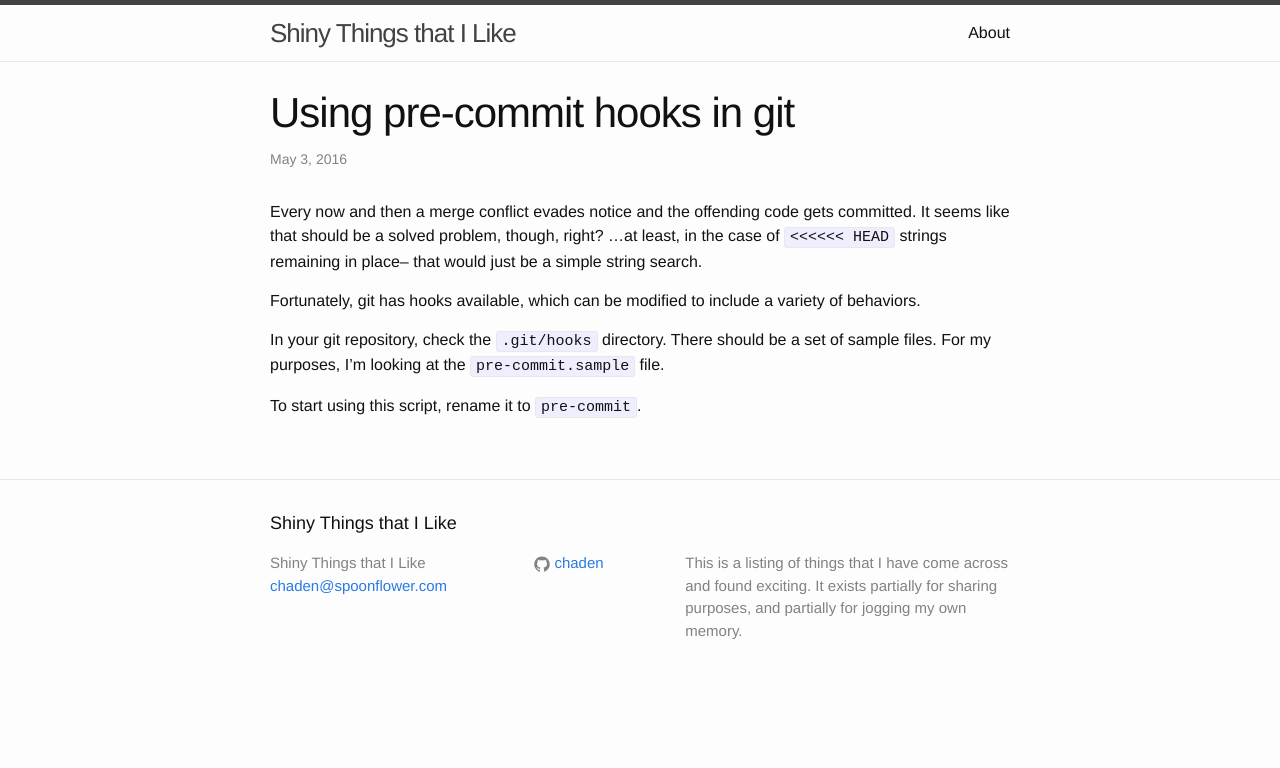
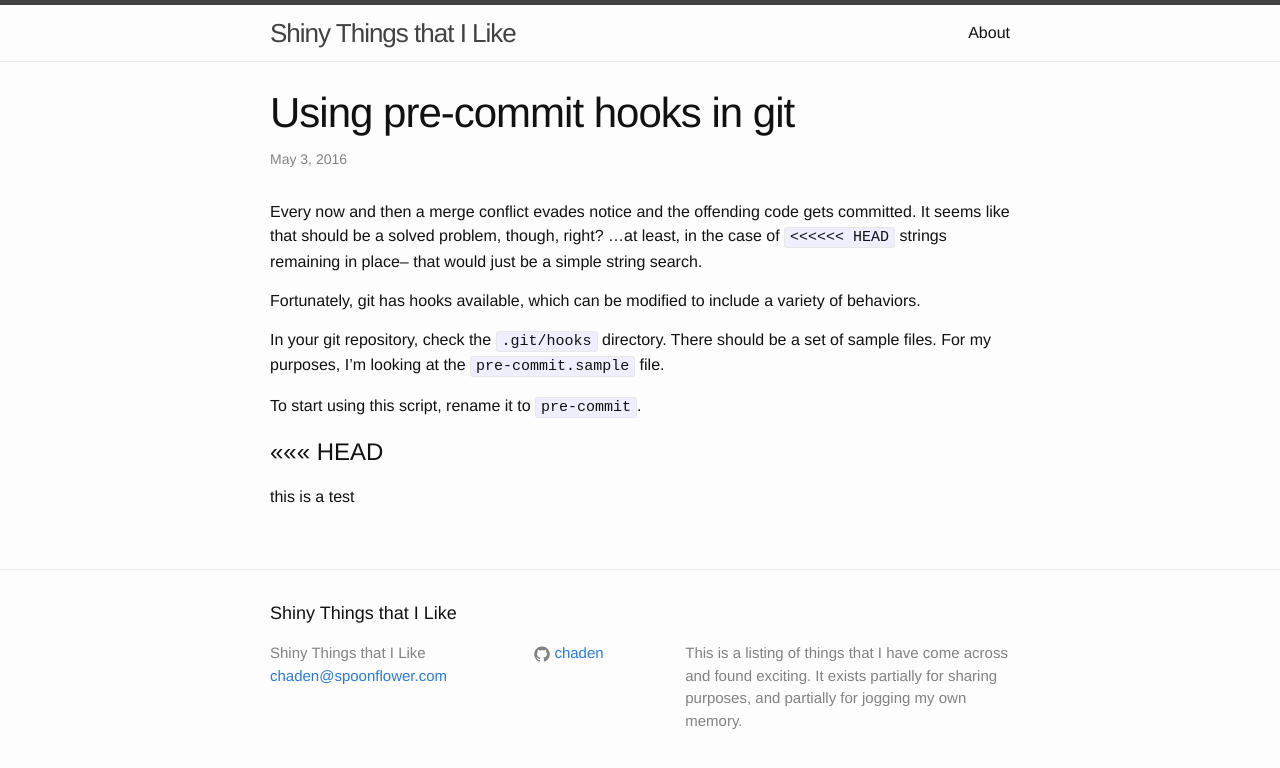
Before and after one commit to cHaden/chaden.github.io, a Jekyll site: the page built from _posts/2016-05-03-git-pre-commit.markdown, in a window 1280 px wide. Shown: the top 768 px of the page. Built offline with Jekyll 4.4.1, drawn with Linux system fonts in a browser that asks for light colours.

Commit message:
testing pre commit hook

```diff
--- a/_posts/2016-05-03-git-pre-commit.markdown
+++ b/_posts/2016-05-03-git-pre-commit.markdown
@@ -17,3 +17,8 @@ In your git repository, check the `.git/hooks` directory. There should be a set
 of sample files. For my purposes, I'm looking at the `pre-commit.sample` file.
 
 To start using this script, rename it to `pre-commit`.
+
+<<<<<< HEAD
+======
+
+this is a test
```
